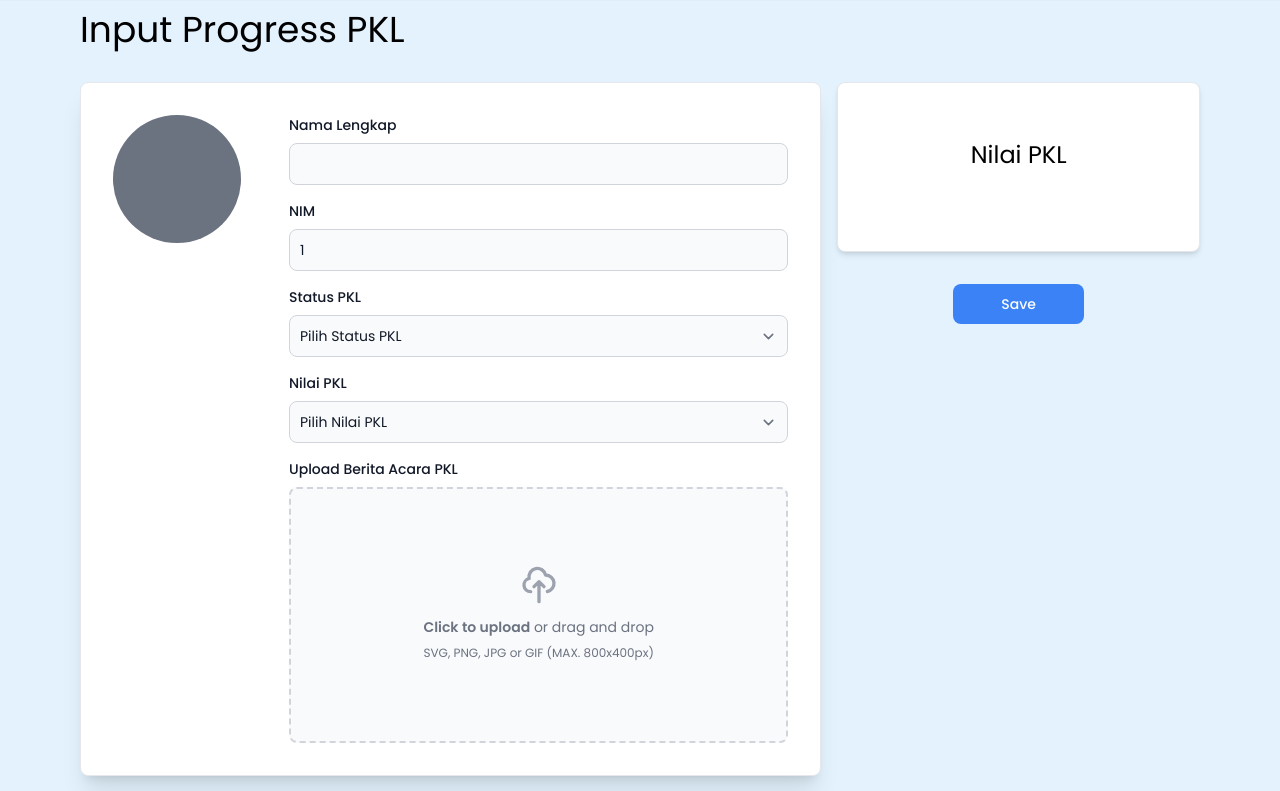
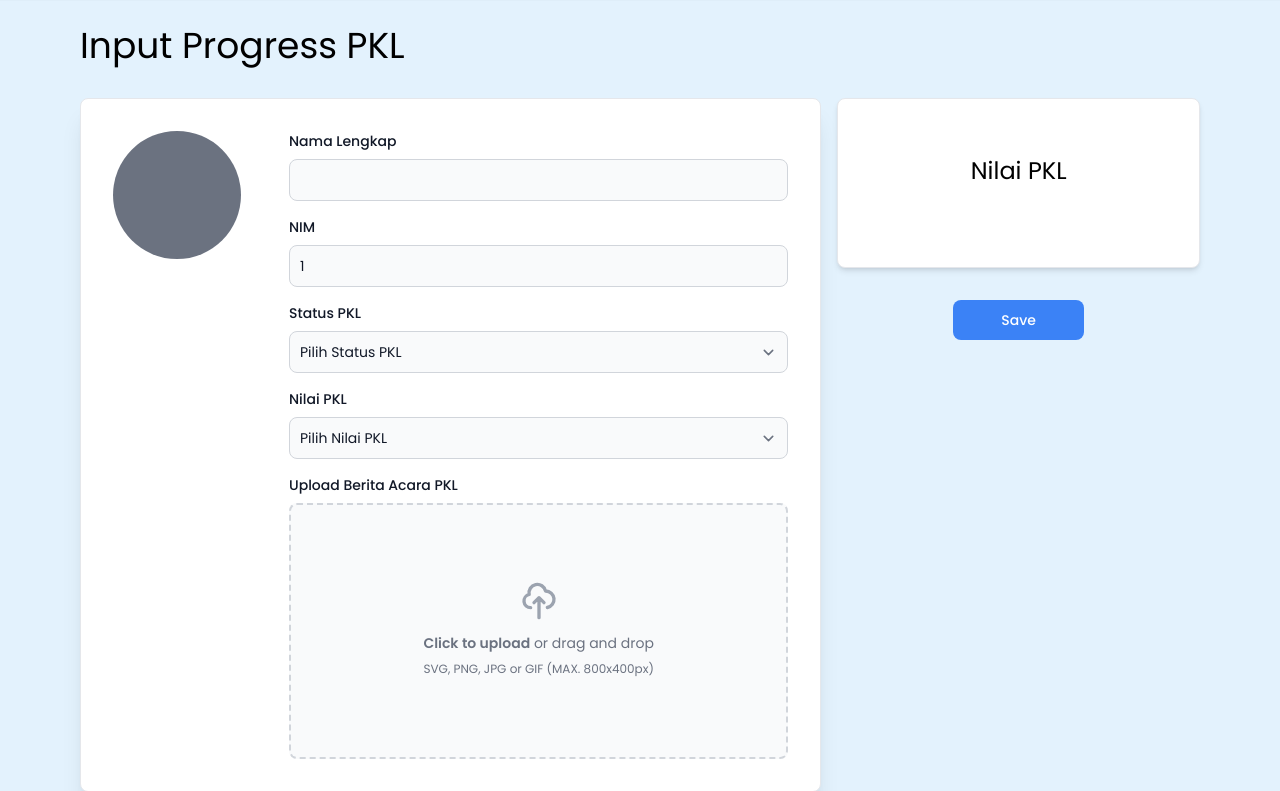
Before and after one commit to anisatulmarifah/PPL_B_6, a PHP site: page /mahasiswa/inputpkl.php in a window 1280 px wide. Shown: the part 70-861 px from the top of the page. Run offline with PHP 8.4, Linux system fonts and the light colour scheme; the visitor is signed in with stand-in values (Sample User, id 1); data that the repository does not hold is empty; some libraries are stand-ins or nearby versions.

Commit message:
Update inputpkl.php

```diff
--- a/mahasiswa/inputpkl.php
+++ b/mahasiswa/inputpkl.php
@@ -37,7 +37,7 @@ $status = $result->fetch_object();
     <!-- End of Navbar -->
     <div class="">
       <!-- Content -->
-      <h1 class="text-4xl mx-20 my-8 mt-20">Input Progress PKL</h1>
+      <h1 class="text-4xl mx-20 my-8 mt-24">Input Progress PKL</h1>
       <form class="w-full" method="POST" action="post_pkl.php">
         <!-- ditambah method apa dan action apa, button type diganti submit -->
         <div class="grid grid-cols-12 gap-4 mx-20 my-8">
```
